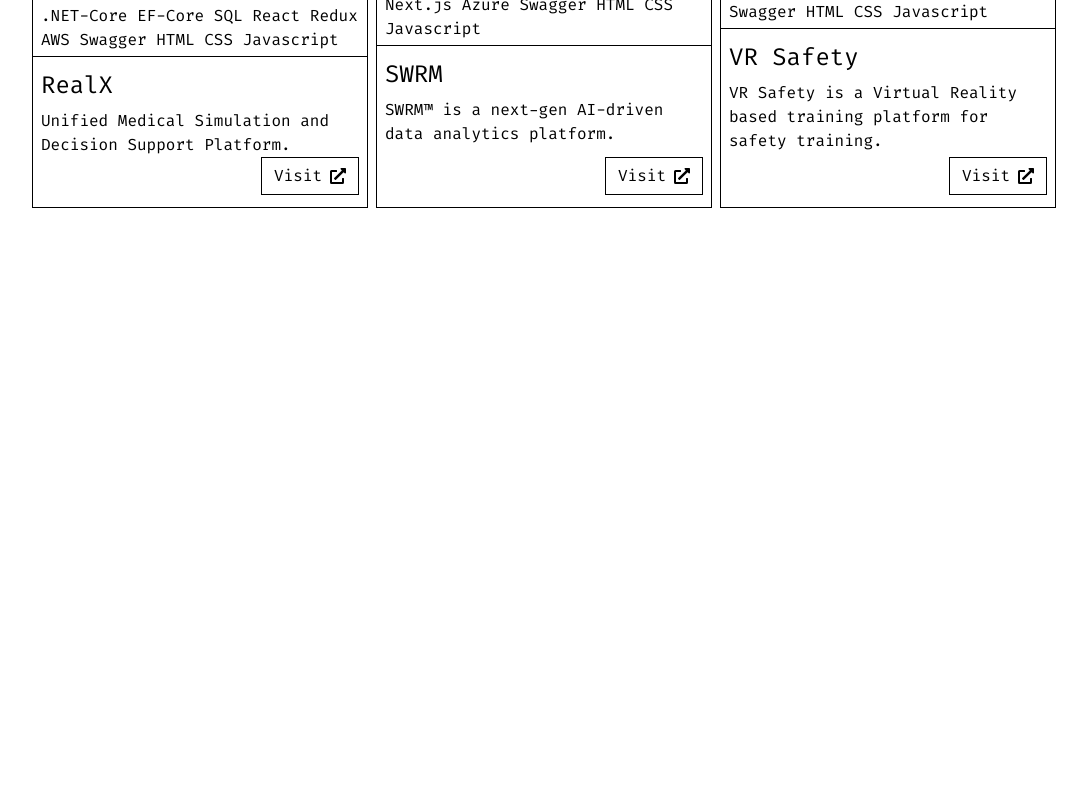
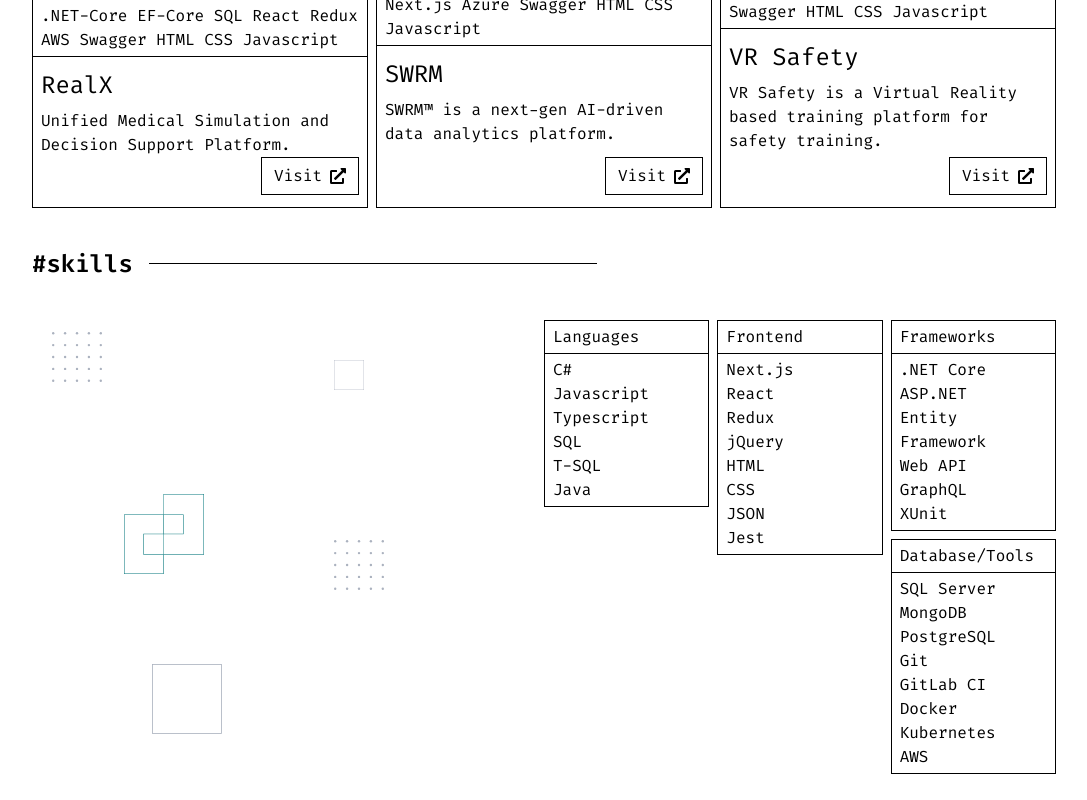
Before and after one commit to abhihpatel98/portfolio, a Next.js app: page / in a window 1280 px wide. Shown: the part 800-1600 px from the top of the page, without its empty margins (96-1183 px from the left). Before the commit the page ends 1034 px from the top, so only its background shows below. Built offline with nearby package versions, Linux system fonts and the light colour scheme.

Commit message:
Add skills.tsx add skills section.

```diff
--- a/app/page.tsx
+++ b/app/page.tsx
@@ -1,11 +1,13 @@
 import Introduction from "./introduction";
 import Projects from "./projects";
+import Skills from "./skills";
 
 export default function Home() {
   return (
     <>
       <Introduction />
       <Projects />
+      <Skills />
     </>
   );
 }
--- /dev/null
+++ b/app/skills.tsx
@@ -0,0 +1,120 @@
+import Image from "next/image";
+import Card from "@/components/card/card";
+import TitleWithDevider from "@/components/title-with-devider/title-with-devider";
+
+interface SkillsProps {}
+
+const Skills: React.FC<SkillsProps> = () => {
+  return (
+    <section className="skills">
+      <TitleWithDevider>
+        <span className="hash-tag text-primary">#</span>skills
+      </TitleWithDevider>
+      <div className="container grid grid-cols-2">
+        <div className="images relative">
+          <Image
+            className="absolute top-3 left-5"
+            src={"/svg/dots.svg"}
+            alt={"Dots"}
+            width={50}
+            height={50}
+          />
+          <Image
+            className="absolute top-55 right-40"
+            src={"/svg/dots.svg"}
+            alt={"Dots"}
+            width={50}
+            height={50}
+          />
+          <Image
+            className="absolute bottom-10 left-30"
+            src={"/svg/rectangle.svg"}
+            alt={"Ractengle"}
+            width={70}
+            height={70}
+          />
+          <Image
+            className="absolute top-10 right-45"
+            src={"/svg/rectangle.svg"}
+            alt={"Ractengle"}
+            width={30}
+            height={30}
+          />
+          <Image
+            className="absolute bottom-50 right-85"
+            src={"/svg/lines.svg"}
+            alt={"Lines"}
+            width={80}
+            height={80}
+          />
+        </div>
+        <div className="skills-details grid grid-cols-3 gap-2">
+          <div className="languages-section">
+            <Card
+              sectionOneContent={<p className="text-white">Languages</p>}
+              sectionTwoContent={
+                <>
+                  <p>C#</p>
+                  <p>Javascript</p>
+                  <p>Typescript</p>
+                  <p>SQL</p>
+                  <p>T-SQL</p>
+                  <p>Java</p>
+                </>
+              }
+            ></Card>
+          </div>
+          <div className="frontend-section">
+            <Card
+              sectionOneContent={<p className="text-white">Frontend</p>}
+              sectionTwoContent={
+                <>
+                  <p>Next.js</p>
+                  <p>React</p>
+                  <p>Redux</p>
+                  <p>jQuery</p>
+                  <p>HTML</p>
+                  <p>CSS</p>
+                  <p>JSON</p>
+                  <p>Jest</p>
+                </>
+              }
+            ></Card>
+          </div>
+          <div className="framework-and-database-section flex flex-col gap-2">
+            <Card
+              sectionOneContent={<p className="text-white">Frameworks</p>}
+              sectionTwoContent={
+                <>
+                  <p>.NET Core</p>
+                  <p>ASP.NET</p>
+                  <p>Entity Framework</p>
+                  <p>Web API</p>
+                  <p>GraphQL</p>
+                  <p>XUnit</p>
+                </>
+              }
+            ></Card>
+            <Card
+              sectionOneContent={<p className="text-white">Database/Tools</p>}
+              sectionTwoContent={
+                <>
+                  <p> SQL Server</p>
+                  <p>MongoDB</p>
+                  <p>PostgreSQL</p>
+                  <p>Git</p>
+                  <p>GitLab CI</p>
+                  <p>Docker</p>
+                  <p>Kubernetes</p>
+                  <p>AWS</p>
+                </>
+              }
+            ></Card>
+          </div>
+        </div>
+      </div>
+    </section>
+  );
+};
+
+export default Skills;
--- a/components/card/card.tsx
+++ b/components/card/card.tsx
@@ -1,5 +1,5 @@
 interface CardProps extends React.HTMLAttributes<HTMLDivElement> {
-  image: {
+  image?: {
     url: string;
     alt: string;
   };
@@ -18,7 +18,7 @@
       {...props}
       className={`card flex flex-col divide-y-[1px] border border-white ${props.className}`}
     >
-      {image && image?.url && (
+      {image && (
         <img className="image" src={image.url} alt={image.alt} />
       )}
       <div className="section-one px-2 py-1">{sectionOneContent}</div>
```
Also changed, not shown: public/svg/rectangle.svg (renamed from public/img/Rectangle.svg).
